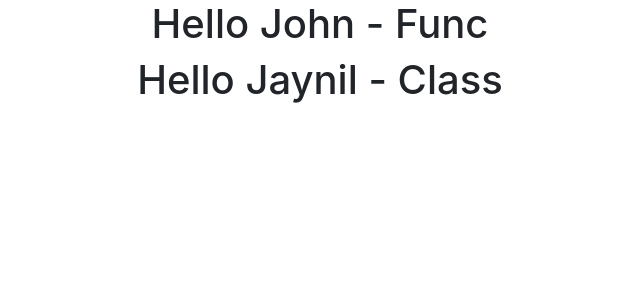
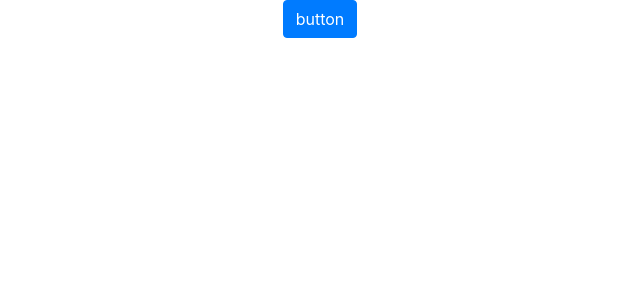
Before and after one commit to Jainil360/Learning_React, a React (Create React App) app in the folder my-first-app/: page / in a window 1280 px wide. Shown: the top 300 px of the page, without its empty margins (320-960 px from the left). Built offline with nearby package versions, Linux system fonts and the light colour scheme.

Commit message:
ReactJS Tutorial - 13 - Event Handling

```diff
--- a/my-first-app/src/App.js
+++ b/my-first-app/src/App.js
@@ -2,6 +2,8 @@ import './App.css';
 import Counter from './react-tutorial-11/counter';
 import Greet from './react-tutorial-12/GreetFun';
 import GreetClass from './react-tutorial-12/GreetClass';
+import ClickFunc from './react-tutorial-13/clickFunc';
+import ClickClass from './react-tutorial-13/clickClass';
 
 import React, { Component } from 'react'
 
@@ -9,9 +11,11 @@ export class App extends Component {
   render() {
     return (
       <div>
-        {/* <Counter/>  */}
-        <Greet fname="John"   lname="Patel"/>
-        <GreetClass fname="Jaynil" lname="Patel" />
+        {/* <Counter/>  */
+        /* <Greet fname="John"   lname="Patel"/>
+        <GreetClass fname="Jaynil" lname="Patel" /> */}
+        {/* <ClickFunc/> */}
+        <ClickClass/>
         </div>
     )
   }
--- /dev/null
+++ b/my-first-app/src/react-tutorial-13/clickClass.js
@@ -0,0 +1,19 @@
+import React, { Component } from 'react'
+
+
+
+class clickClass extends Component {
+    btnClick = () => {
+        console.log('Button Clicked');
+        alert('Button Clicked');
+    }
+  render() {
+    return (
+      <div className='container text-center'>
+          <button type="button" className="btn btn-primary" onClick={this.btnClick}>button</button>
+      </div>
+    )
+  }
+}
+
+export default clickClass
--- /dev/null
+++ b/my-first-app/src/react-tutorial-13/clickFunc.js
@@ -0,0 +1,16 @@
+import React from 'react'
+
+function btnClick() {
+    console.log('Button Clicked');
+    alert('Button Clicked');
+}
+
+const clickFunc = props => {
+    return (
+        <div className='container text-center'>
+            <button  className="btn btn-primary" onClick={btnClick}>button</button>
+        </div>
+      )
+};
+
+export default clickFunc;
```
